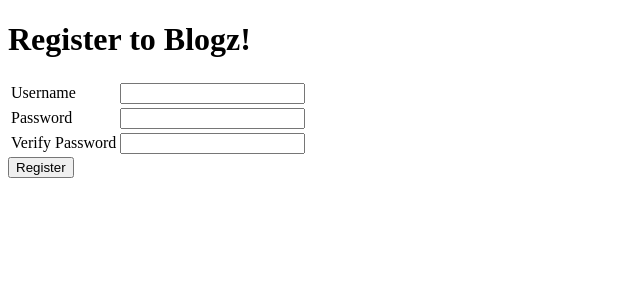
After one commit to stevepichardo/blogz, a Flask app: page /signup in a window 1280 px wide. The commit adds this page. Shown: the top 300 px of the page, without its empty margins (0-640 px from the left). Run offline with Flask 2, Linux system fonts and the light colour scheme.

Commit message:
added /signup and /login

```diff
--- a/main.py
+++ b/main.py
@@ -15,7 +15,7 @@ class Blog(db.Model):
     body = db.Column(db.String(500))
     owner_id = db.Column(db.Integer, db.ForeignKey('user.id'))
 
-    def __init__(self, title, body):
+    def __init__(self, title, body, owner):
         self.title = title
         self.body = body
         self.owner = owner
@@ -45,6 +45,7 @@ def index():
 def newpost():
     body = ''
     title = ''
+    owner = User.query.filter_by(username=session['username']).first()
     if request.method == 'POST':
         title = request.form['title']
         body = request.form['body']
@@ -56,11 +57,65 @@ def newpost():
             flash("Please fill in the body",'error')
             has_error = True
         if not has_error:
-            blog = Blog(title, body)
+            blog = Blog(title, body, owner)
             db.session.add(blog)
             db.session.commit()
             return redirect('/blog?id={0}'.format(blog.id))
     return render_template('newpost.html', body=body, title=title)
 
+@app.route('/login', methods=['POST','GET'])
+def login():
+    if request.method == 'POST':
+        username = request.form['username']
+        password = request.form['password']
+        user = User.query.filter_by(username=username).first()
+        if user and user.password == password:
+            session['username'] = username
+            flash('Logged in')
+            return redirect('/newpost')
+        elif user and user.password != password:
+            flash('Password is incorrect')
+            return redirect('/login')
+        elif not user:
+            flash('Username does not exist')
+            return redirect('/login')
+    return render_template('login.html')
+
+@app.route('/signup', methods=['POST','GET'])
+def signup():
+    error_dict = {}
+    username = ''
+    email = ''
+    if request.method == 'POST':
+        username = request.form['username']
+        password = request.form['password']
+        verifypassword = request.form['verify']
+
+        existing_user = User.query.filter_by(username=username).first()
+
+        if existing_user:
+            flash('Username already exists')
+        if not existing_user:
+            if (len(username) < 3 or len(username) > 20) or " " in username:
+                error_dict['username'] = "Not a valid username"
+                flash('Not a Valid Username')
+
+            if len(password) < 3 or len(password) > 20 or " " in password:
+                error_dict['password'] = "Not a valid password"
+                flash('Not a valid password')
+
+            if password != verifypassword:
+                error_dict['verifypassword'] = "Passwords do not match"
+                flash('Passwords do not match')
+
+            if not error_dict:
+                new_user = User(username,password)
+                db.session.add(new_user)
+                db.session.commit()
+                session['username'] = username
+                return redirect('/newpost')
+            return redirect('/signup')
+    return render_template('signup.html')
+
 if __name__ == '__main__':
     app.run()
--- a/templates/base.html
+++ b/templates/base.html
@@ -22,6 +22,15 @@
     {% endwith %}
 
     {% block content %}
+    <span>
+        <a href="/blog">Main Blog Page</a>
+    </span>
+    <span>
+        <a href="/newpost">Add a Blog Entry</a>
+    </span>
+    <span>
+        <a href='/login'>Login</a>
+    </span>
     {% endblock %}
 
 </body>
--- a/templates/mainpage.html
+++ b/templates/mainpage.html
@@ -1,12 +1,6 @@
 {% extends "base.html" %}
 {% block title %}<h1>Build a Blog</h1>{% endblock %}
 {% block content %}
-    <span>
-        <a href="/blog">Main Blog Page</a>
-    </span>
-    <span>
-        <a href="/newpost">Add a Blog Entry</a>
-    </span>
 
     {% if bloglist|length == 0 %}
     <p>No blogs yet</p>
--- /dev/null
+++ b/templates/signup.html
@@ -0,0 +1,28 @@
+{% extends "base.html" %}
+
+{% block content %}
+<h1>Register to Blogz!</h1>
+<form action="/signup" method="post">
+    <table>
+        <tr>
+            <td><label for="username">Username</label></td>
+            <td>
+                <input name="username" type="username" value="{{ username }}">
+            </td>
+        </tr>
+        <tr>
+            <td><label for="password">Password</label></td>
+            <td>
+                <input name="password" type="password">
+            </td>
+        </tr>
+        <tr>
+            <td><label for="verify">Verify Password</label></td>
+            <td>
+                <input name="verify" type="password">
+            </td>
+        </tr>
+    </table>
+    <input type="submit" value="Register">
+</form>
+{% endblock %}
```
Also changed, not shown: templates/login.html (added, +23 -0 lines).
